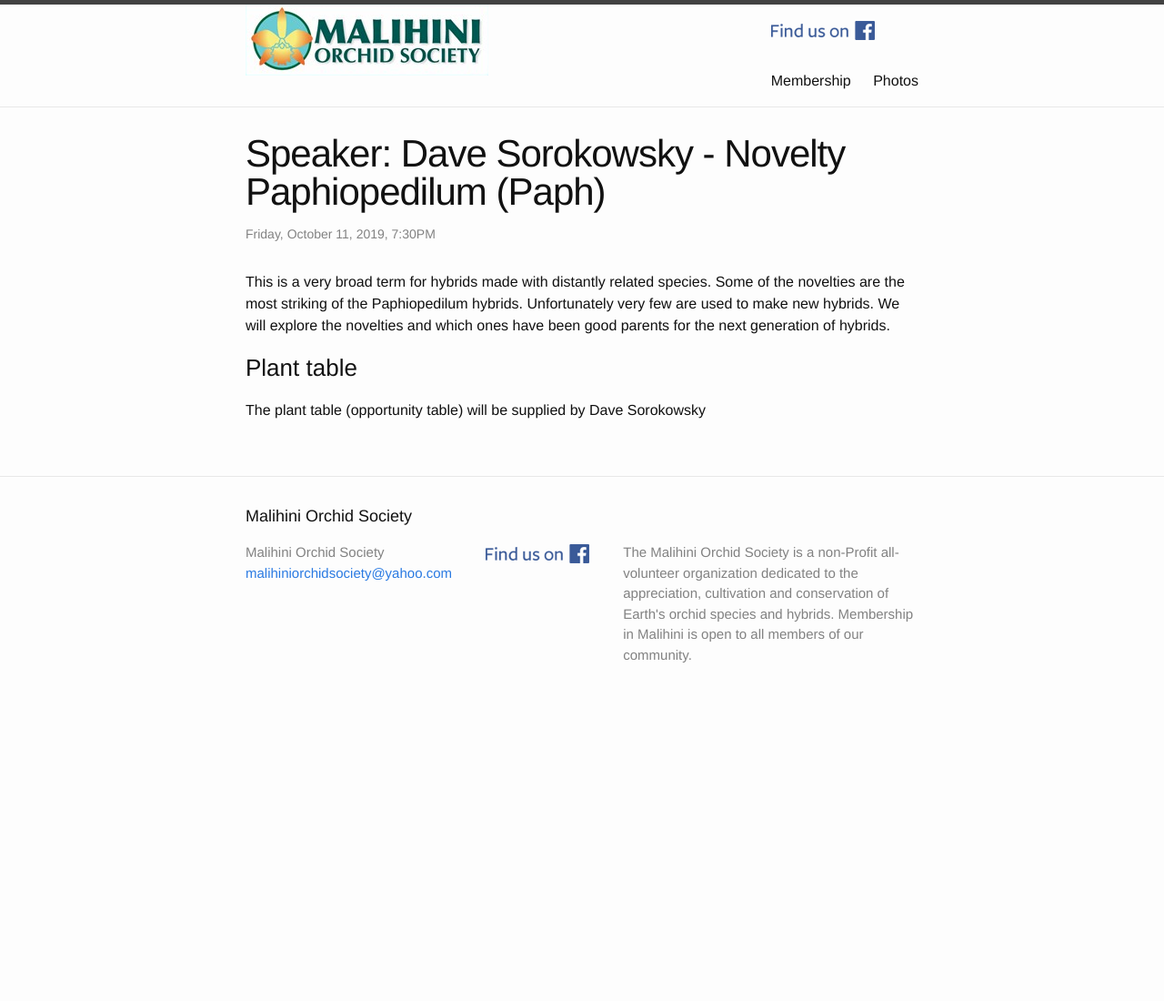
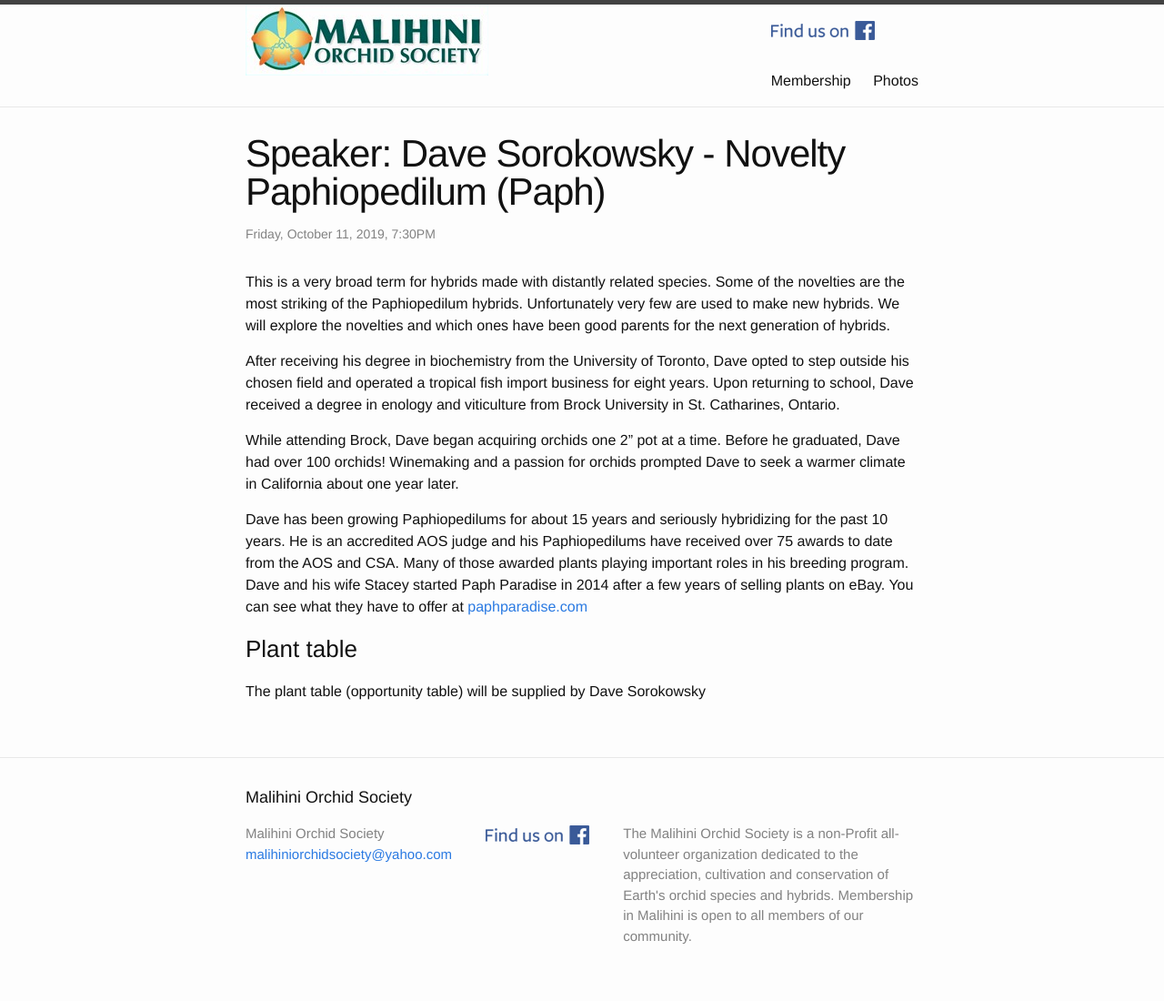
Before and after one commit to malihini/malihini.github.io, a Jekyll site: the page built from meeting/_posts/2019-10-11-meeting.md, in a window 1280 px wide. Shown: the whole page at 91% size. Built offline with Jekyll 4.4.1, drawn with Linux system fonts in a browser that asks for light colours; before the commit the page ends 900 px from its top, so only the background shows below that.

Commit message:
Add Dave's bio

```diff
--- a/meeting/_posts/2019-10-11-meeting.md
+++ b/meeting/_posts/2019-10-11-meeting.md
@@ -5,6 +5,11 @@ date:   2019-10-11 7:30PM
 ---
 This is a very broad term for hybrids made with distantly related species. Some of the novelties are the most striking of the Paphiopedilum hybrids. Unfortunately very few are used to make new hybrids. We will explore the novelties and which ones have been good parents for the next generation of hybrids.
 
+After receiving his degree in biochemistry from the University of Toronto, Dave opted to step outside his chosen field and operated a tropical fish import business for eight years.  Upon returning to school, Dave received a degree in enology and viticulture from Brock University in St. Catharines, Ontario.
+
+While attending Brock, Dave began acquiring orchids one 2" pot at a time.  Before he graduated, Dave had over 100 orchids!  Winemaking and a passion for orchids prompted Dave to seek a warmer climate in California about one year later.
+
+Dave has been growing Paphiopedilums for about 15 years and seriously hybridizing for the past 10 years.  He is an accredited AOS judge and his Paphiopedilums have received over 75 awards to date from the AOS and CSA. Many of those awarded plants playing important roles in his breeding program. Dave and his wife Stacey started Paph Paradise in 2014 after a few years of selling plants on eBay. You can see what they have to offer at [paphparadise.com](https://www.paphparadise.com/)
 
 ### Plant table
 
```
